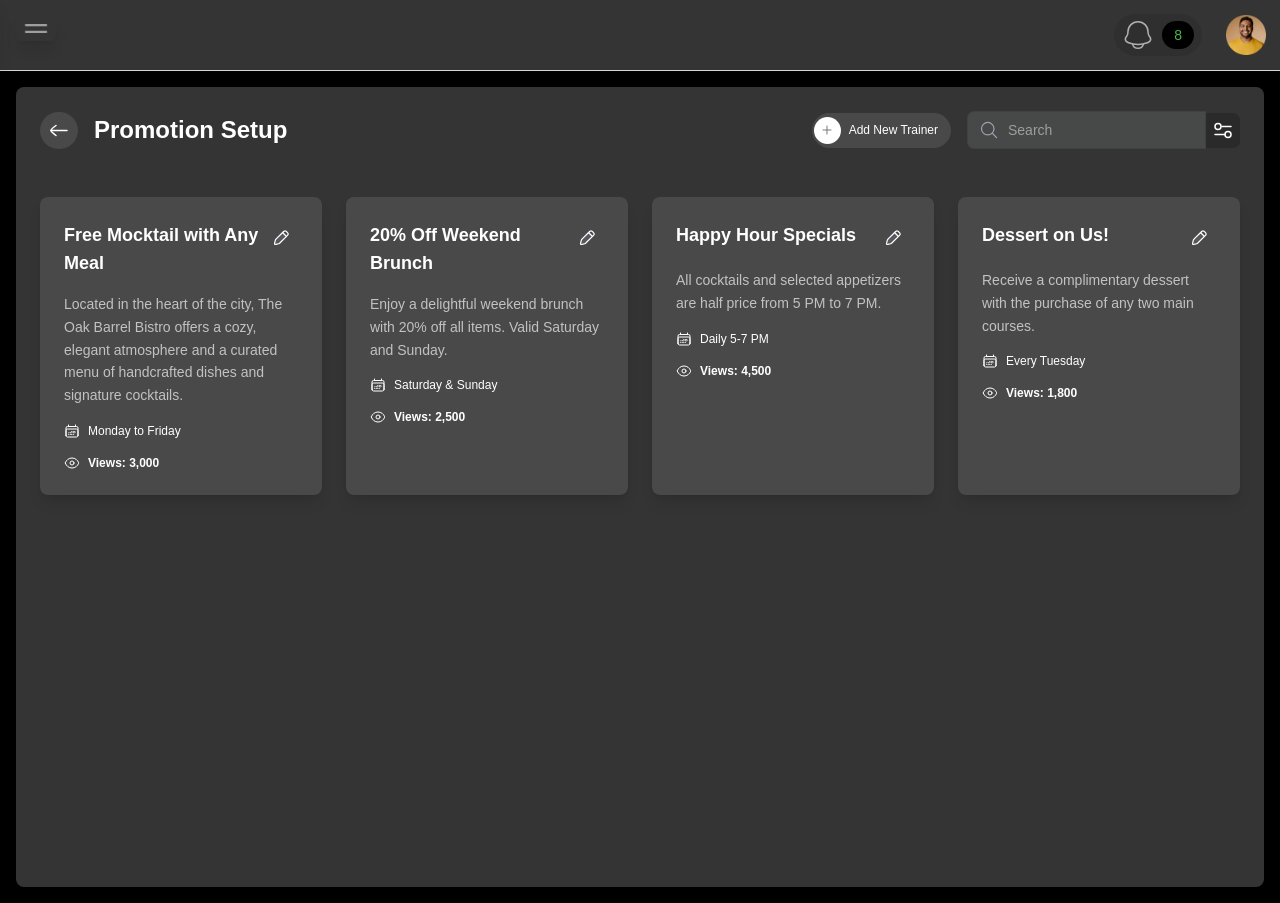
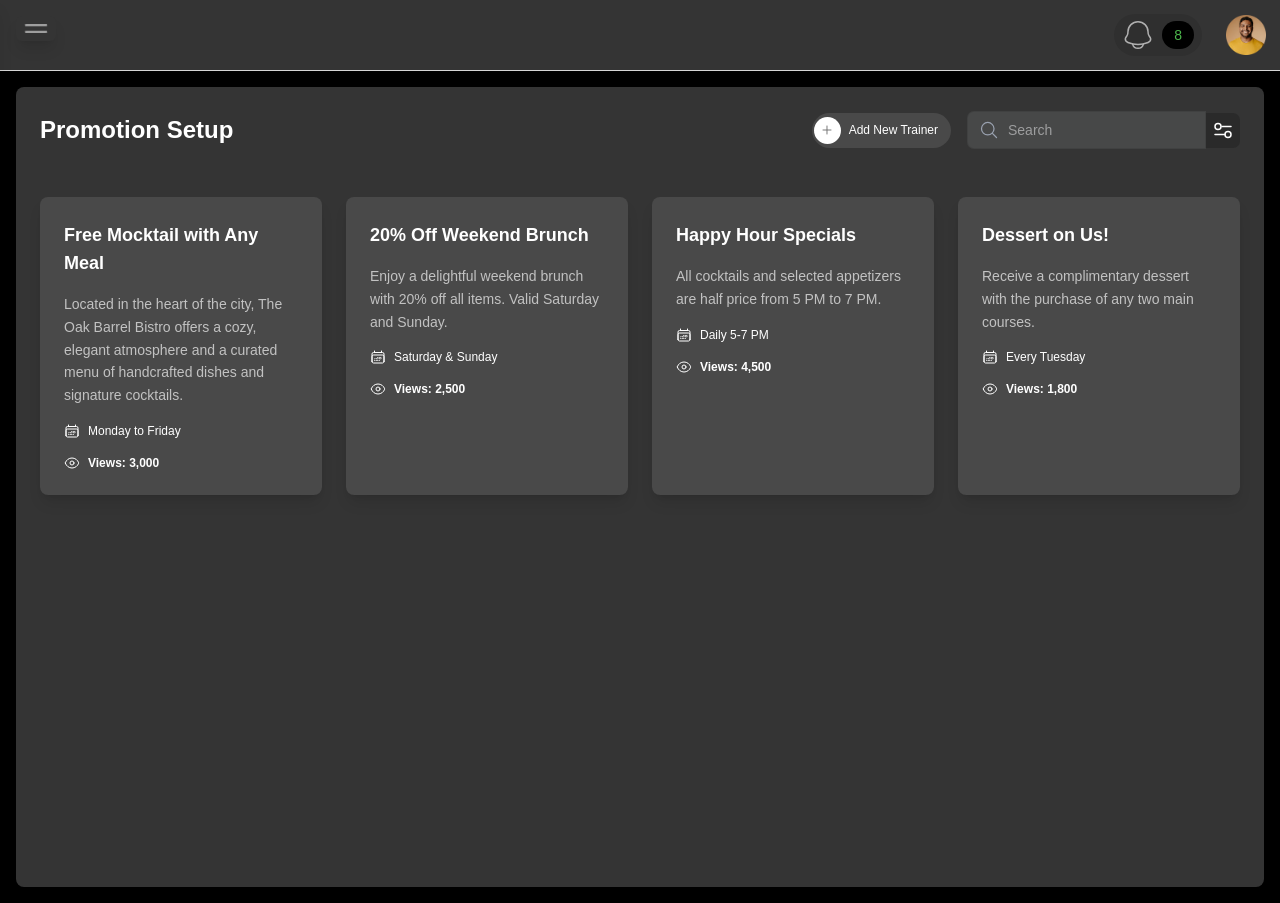
Before and after one commit to alzinan1234/dreckks-dashboard, a Next.js app: page /admin/promotion-setup in a window 1280 px wide. Built offline with nearby package versions, Linux system fonts and the light colour scheme.

Commit message:
update promotion setup

```diff
--- a/src/components/PromotionSetup/PromotionSetupPage.jsx
+++ b/src/components/PromotionSetup/PromotionSetupPage.jsx
@@ -83,7 +83,7 @@ const PromotionSetupPage = () => {
       {/* Header */}
       <header className="flex items-center justify-between pb-6 mb-6">
         <div className="flex items-center space-x-4">
-          <button className="rounded-full bg-[#FFFFFF1A] p-[10px] py-[12px] transition-colors">
+          {/* <button className="rounded-full bg-[#FFFFFF1A] p-[10px] py-[12px] transition-colors">
             <svg
               xmlns="http://www.w3.org/2000/svg"
               width="18"
@@ -106,7 +106,7 @@ const PromotionSetupPage = () => {
                 strokeLinejoin="round"
               />
             </svg>
-          </button>
+          </button> */}
           <h1 className="text-2xl font-semibold text-white">Promotion Setup</h1>
         </div>
 
@@ -240,7 +240,7 @@ const PromotionCard = ({ promotion }) => {
         <h2 className="text-lg font-semibold text-white">{promotion.title}</h2>
 
         {/* edit svg */}
-        <button
+        {/* <button
           onClick={handleEditClick} // Added onClick handler for the edit button
           className="p-1 rounded-full hover:bg-gray-700 transition-colors"
         >
@@ -263,7 +263,7 @@ const PromotionCard = ({ promotion }) => {
             />
             <path d="M12.5 7.5L16.5 11.5" stroke="white" strokeWidth="1.2" />
           </svg>
-        </button>
+        </button> */}
       </div>
       <p className="text-sm text-[#C2C2C2] leading-relaxed">
         {promotion.description}
```
